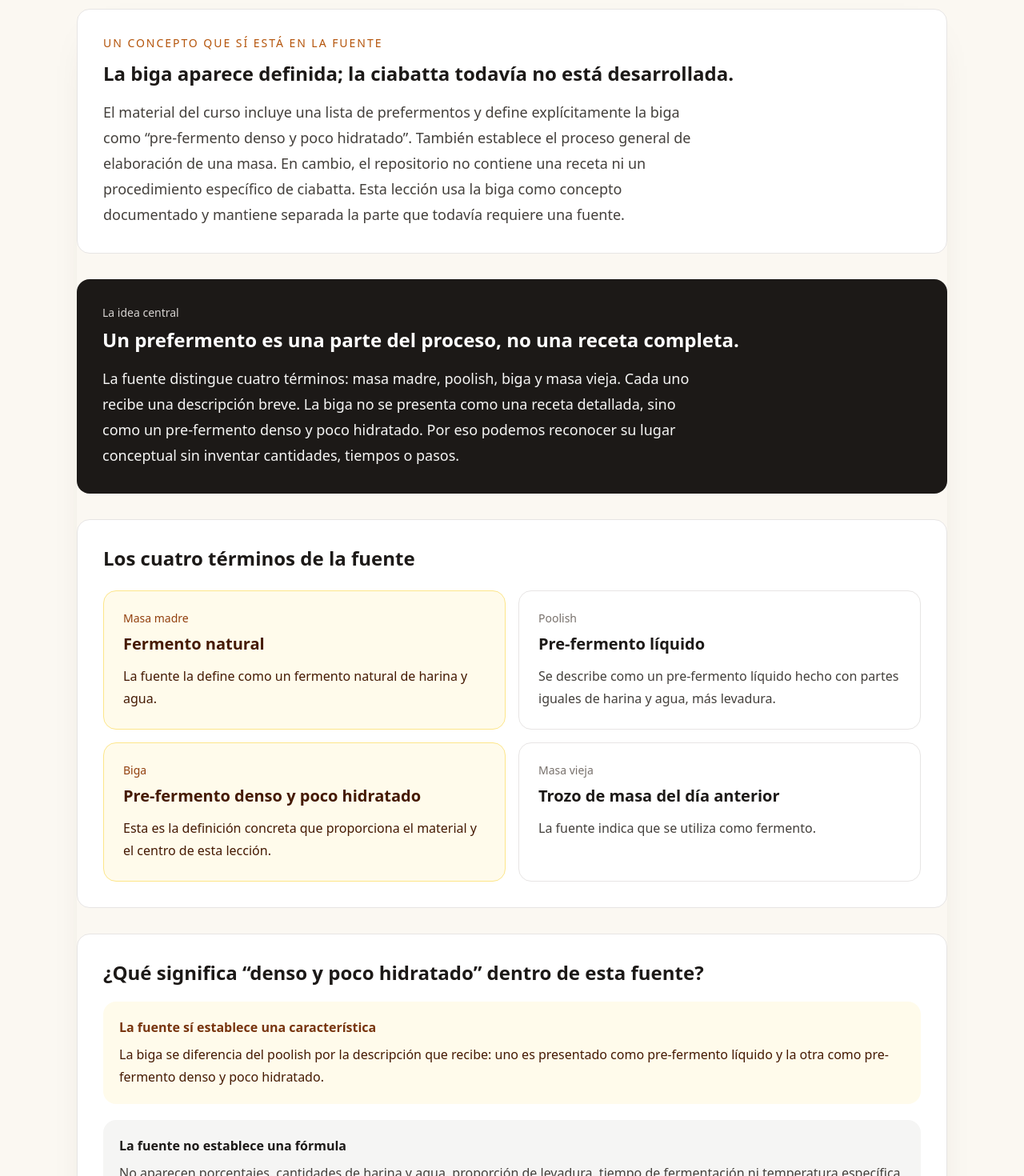
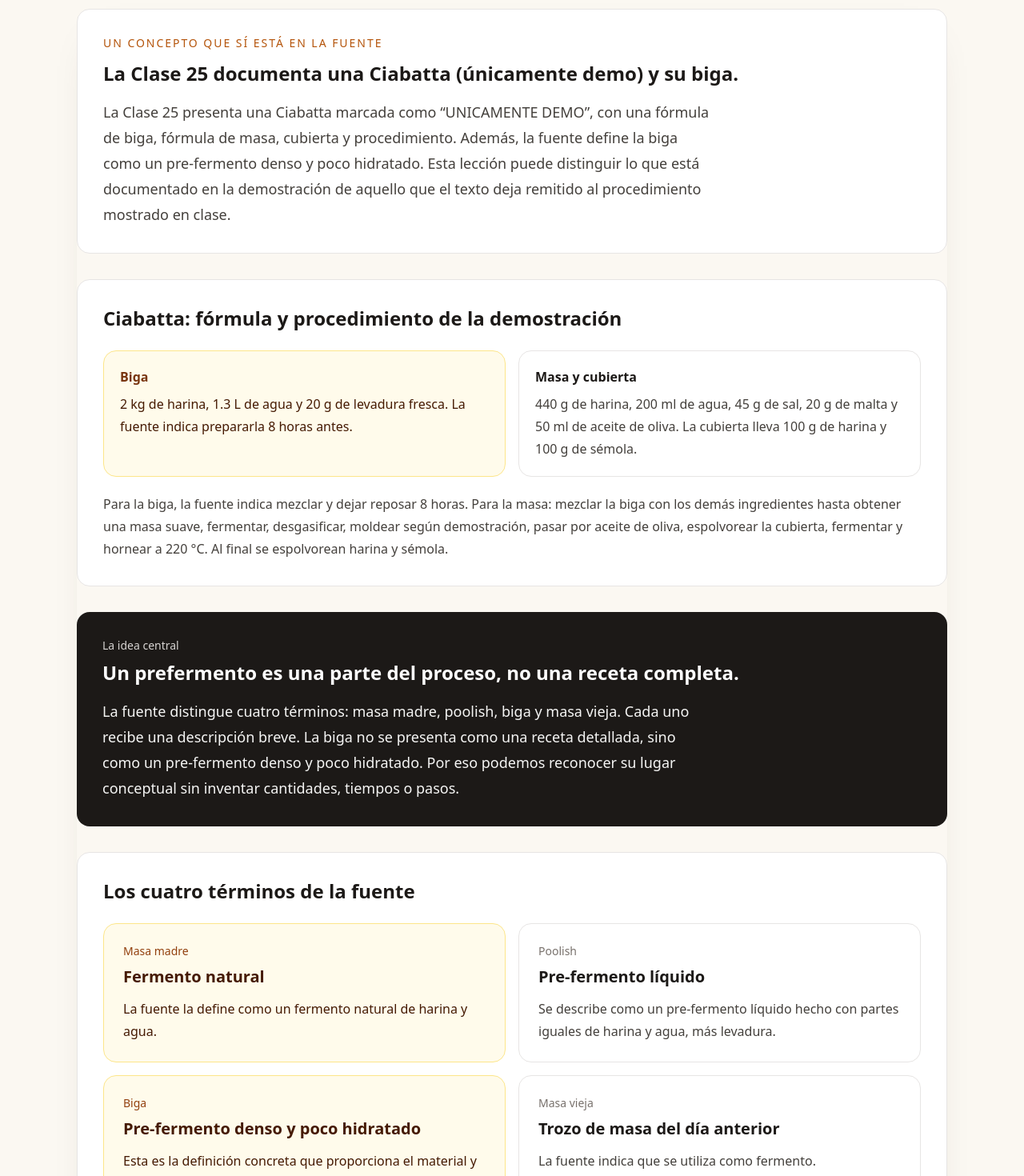
Before and after one commit to Drworm82/CursoPanadero, a Next.js app: page /leccion-ciabatta-y-biga in a window 1280 px wide. Shown: the part 280-1750 px from the top of the page at 80% size. Built offline with nearby package versions, Linux system fonts and the light colour scheme; no server answers.

Commit message:
Actualizar L30 con Ciabatta y biga de Clase 25

```diff
--- a/pages/leccion-ciabatta-y-biga.js
+++ b/pages/leccion-ciabatta-y-biga.js
@@ -12,14 +12,23 @@ export default function LessonThirtyPage() {
         <section className="rounded-2xl border border-stone-200 bg-white p-6 sm:p-8">
           <p className="text-sm font-medium uppercase tracking-[0.14em] text-amber-700">Un concepto que sí está en la fuente</p>
           <h2 className="mt-3 text-2xl font-semibold text-stone-900">
-            La biga aparece definida; la ciabatta todavía no está desarrollada.
+            La Clase 25 documenta una Ciabatta (únicamente demo) y su biga.
           </h2>
           <p className="mt-4 max-w-3xl text-lg leading-8 text-stone-700">
-            El material del curso incluye una lista de prefermentos y define explícitamente la biga como
-            “pre-fermento denso y poco hidratado”. También establece el proceso general de elaboración de una masa.
-            En cambio, el repositorio no contiene una receta ni un procedimiento específico de ciabatta. Esta lección
-            usa la biga como concepto documentado y mantiene separada la parte que todavía requiere una fuente.
+            La Clase 25 presenta una Ciabatta marcada como “UNICAMENTE DEMO”, con una fórmula de biga, fórmula de masa,
+            cubierta y procedimiento. Además, la fuente define la biga como un pre-fermento denso y poco hidratado.
+            Esta lección puede distinguir lo que está documentado en la demostración de aquello que el texto deja
+            remitido al procedimiento mostrado en clase.
           </p>
+        </section>
+
+        <section className="rounded-2xl border border-stone-200 bg-white p-6 sm:p-8">
+          <h2 className="text-2xl font-semibold text-stone-900">Ciabatta: fórmula y procedimiento de la demostración</h2>
+          <div className="mt-6 grid gap-4 md:grid-cols-2">
+            <div className="rounded-2xl border border-amber-200 bg-amber-50 p-5"><p className="font-semibold text-amber-900">Biga</p><p className="mt-2 leading-7 text-amber-950">2 kg de harina, 1.3 L de agua y 20 g de levadura fresca. La fuente indica prepararla 8 horas antes.</p></div>
+            <div className="rounded-2xl border border-stone-200 bg-white p-5"><p className="font-semibold text-stone-900">Masa y cubierta</p><p className="mt-2 leading-7 text-stone-700">440 g de harina, 200 ml de agua, 45 g de sal, 20 g de malta y 50 ml de aceite de oliva. La cubierta lleva 100 g de harina y 100 g de sémola.</p></div>
+          </div>
+          <p className="mt-5 leading-7 text-stone-700">Para la biga, la fuente indica mezclar y dejar reposar 8 horas. Para la masa: mezclar la biga con los demás ingredientes hasta obtener una masa suave, fermentar, desgasificar, moldear según demostración, pasar por aceite de oliva, espolvorear la cubierta, fermentar y hornear a 220 °C. Al final se espolvorean harina y sémola.</p>
         </section>
 
         <section className="rounded-2xl bg-stone-900 p-6 text-white sm:p-8">
@@ -82,10 +91,9 @@ export default function LessonThirtyPage() {
             </div>
 
             <div className="rounded-2xl bg-stone-100 p-5">
-              <p className="font-semibold text-stone-900">La fuente no establece una fórmula</p>
+              <p className="font-semibold text-stone-900">La fuente sí proporciona una fórmula para la biga de esta demostración</p>
               <p className="mt-2 leading-7 text-stone-700">
-                No aparecen porcentajes, cantidades de harina y agua, proporción de levadura, tiempo de fermentación
-                ni temperatura específica para preparar una biga.
+                Para esta demostración sí aparecen cantidades: 2 kg de harina, 1.3 L de agua y 20 g de levadura fresca, con 8 horas de reposo.
               </p>
             </div>
 
```
